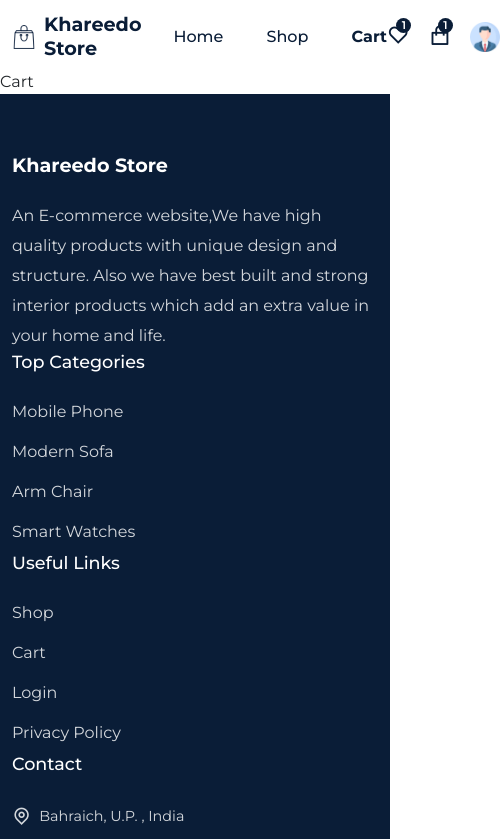
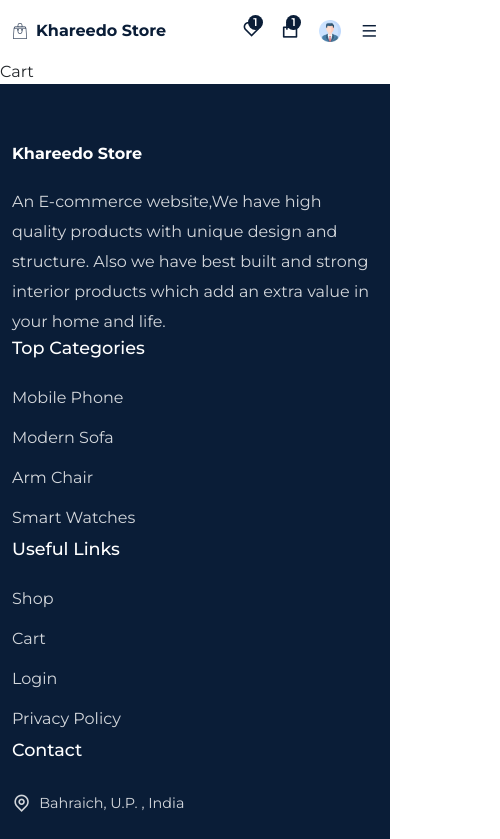
Before and after one commit to Sheikhzain07/Khareedo-Store, a React (Create React App) app: page /cart in a window 390 px wide. Shown: the top 839 px of the page, 500 px wide, since content can reach past the window. Built offline with nearby package versions, Linux system fonts and the light colour scheme.

Commit message:
working on responsiveness

```diff
--- a/src/components/Header/Header.jsx
+++ b/src/components/Header/Header.jsx
@@ -1,4 +1,4 @@
-import React from "react";
+import React, { useRef, useEffect } from "react";
 import "./header.css";
 import { NavLink } from "react-router-dom";
 import { Container, Row } from "reactstrap";
@@ -21,8 +21,31 @@
   },
 ];
 const Header = () => {
+  const headerRef = useRef(null);
+  const menuRef = useRef(null);
+
+  const stickyHeaderFun = () => {
+    window.addEventListener("scroll", () => {
+      if (
+        document.body.scrollTop > 80 ||
+        document.documentElement.scrollTop > 80
+      ) {
+        headerRef.current.classList.add("sticky__header");
+      } else {
+        headerRef.current.classList.remove("sticky__header");
+      }
+    });
+  };
+  useEffect(() => {
+    stickyHeaderFun();
+
+    return () => document.removeEventListener("scroll", stickyHeaderFun);
+  });
+  const menuToggle = () => {
+    menuRef.current.classList.toggle("active__menu");
+  };
   return (
-    <header className="header">
+    <header className="header" ref={headerRef}>
       <Container>
         <Row>
           <div className="nav__wrapper">
@@ -33,7 +56,7 @@
                 {/* <p>Since 1990</p> */}
               </div>
             </div>
-            <div className="navigation">
+            <div className="navigation" ref={menuRef} onClick={menuToggle}>
               <ul className="menu">
                 {nav__links.map((item, index) => {
                   return (
@@ -67,11 +90,11 @@
                   alt="userIcon"
                 />
               </span>
-            </div>
-            <div className="mobile__menu">
-              <span>
-                <i class="ri-menu-line"></i>
-              </span>
+              <div className="mobile__menu">
+                <span onClick={menuToggle}>
+                  <i class="ri-menu-line"></i>
+                </span>
+              </div>
             </div>
           </div>
         </Row>
--- a/src/components/Header/header.css
+++ b/src/components/Header/header.css
@@ -77,3 +77,69 @@
 .nav__active {
   font-weight: 700 !important;
 }
+
+.sticky__header {
+  width: 100%;
+  height: 70px;
+  line-height: 70px;
+  position: sticky;
+  top: 0;
+  left: 0;
+  z-index: 999;
+  background: #fff;
+  box-shadow: 3px 3px 8px -3px #ddd;
+}
+
+@media only screen and (max-width: 768px) {
+  .navigation {
+    position: fixed;
+    top: 0;
+    left: 0;
+    width: 100%;
+    height: 100%;
+    background: rgba(0, 0, 0, 0.53);
+    z-index: 9999;
+    display: none;
+  }
+  .menu {
+    position: absolute;
+    top: 0;
+    right: 0;
+    width: 350px;
+    height: 100%;
+    background-color: #fff;
+    flex-direction: column;
+    align-items: center;
+    justify-content: center;
+    z-index: 99999;
+  }
+  .active__menu {
+    display: block;
+  }
+  .mobile__menu {
+    display: block;
+  }
+  .mobile__menu span i {
+    font-size: 1.1rem !important;
+  }
+  .logo img {
+    width: 1rem;
+    height: 1rem;
+  }
+  .logo h1 {
+    font-size: 1rem;
+  }
+  .fav__icon i,
+  .cart__icon i {
+    font-size: 1.2rem !important;
+  }
+}
+.nav__icons span img {
+  width: 1.4rem;
+  height: 1.4rem;
+}
+.header {
+  width: 100%;
+  height: 60px;
+  line-height: 60px;
+}
--- a/src/services/services.css
+++ b/src/services/services.css
@@ -24,3 +24,24 @@
   margin-top: 5px;
   color: #222;
 }
+@media only screen and (max-width: 992px) {
+  .service__item {
+    padding: 10px;
+  }
+  .service__item span i {
+    font-size: 1.8rem;
+    padding: 5px;
+  }
+  .service__item h3 {
+    font-size: 1rem;
+  }
+}
+@media only screen and (max-width: 992px) {
+  .service__item {
+    margin-bottom: 1.5rem;
+  }
+  .service__item span i {
+    font-size: 1.5rem;
+    padding: 5px;
+  }
+}
--- a/src/styles/home.css
+++ b/src/styles/home.css
@@ -47,3 +47,25 @@
 .store__btn a:hover {
   color: var(--primary-color);
 }
+@media only screen and (max-width: 992px) {
+  .hero__content h2 {
+    font-size: 2rem;
+  }
+}
+@media only screen and (max-width: 768px) {
+  .hero__content h2 {
+    font-size: 1.6rem;
+  }
+  .hero__content p {
+    font-size: 0.9rem;
+  }
+  .buy__btn {
+    font-size: 0.9rem;
+  }
+}
+@media only screen and (max-width: 576px) {
+  .hero__section {
+    padding-top: 0;
+    margin-bottom: 40px;
+  }
+}
```
